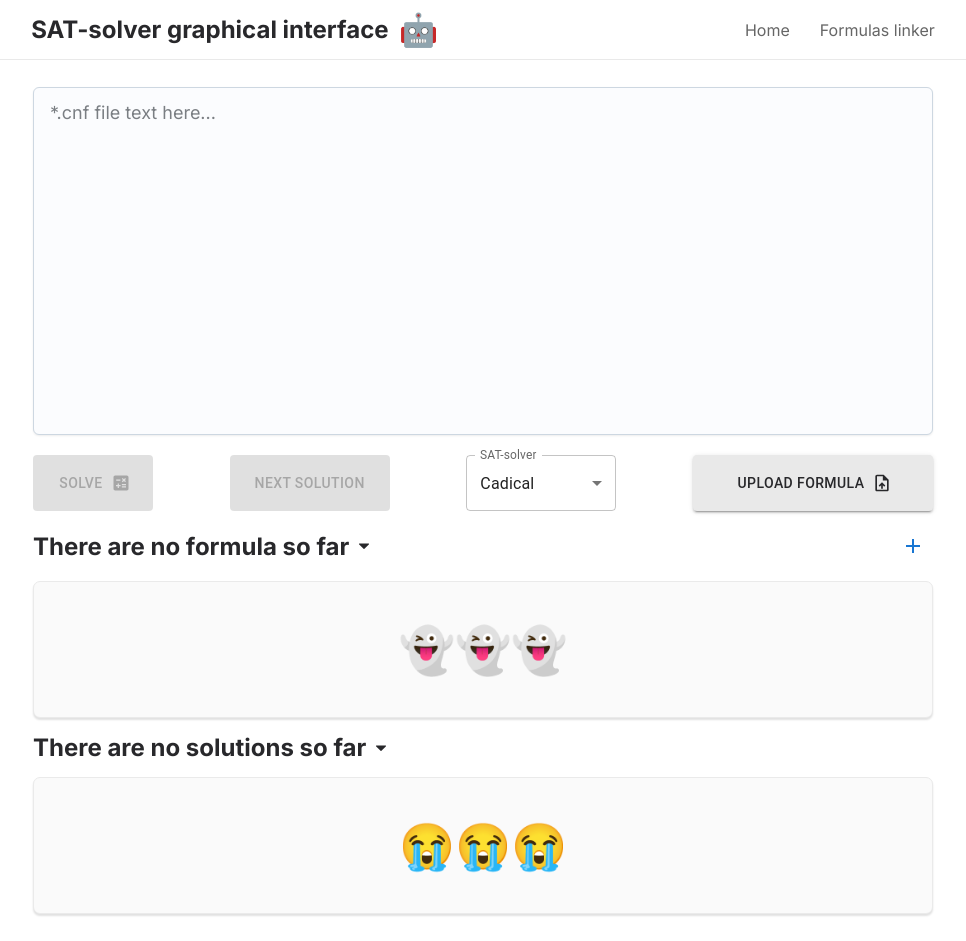
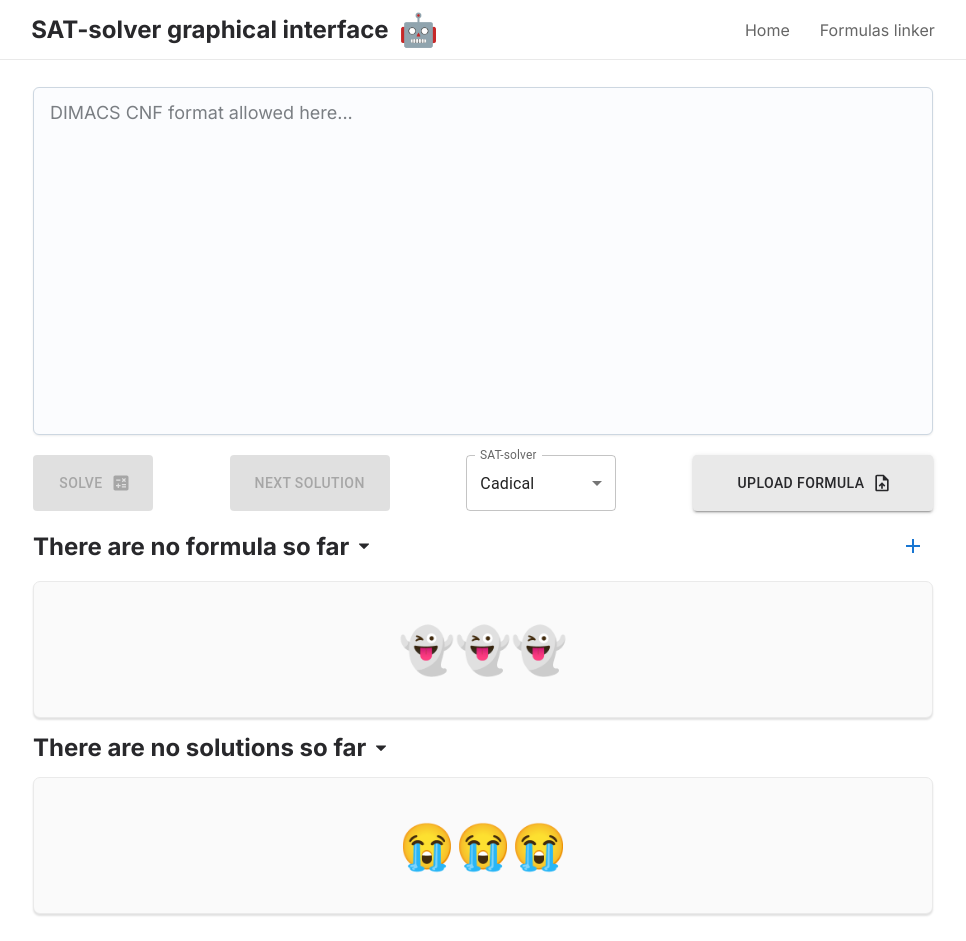
Before and after one commit to vvvvvvvector/SAT-solver-graphical-interface-client, a React (Vite) app: page / in a window 1280 px wide. Shown: the whole page, without its empty margins (157-1123 px from the left). Built offline with nearby package versions, Linux system fonts and the light colour scheme.

Commit message:
refactoring

```diff
--- a/src/components/Variable/Variable.tsx
+++ b/src/components/Formula/Clause/Variable/Variable.tsx
@@ -2,10 +2,10 @@ import React from "react";
 import { toast } from "react-hot-toast";
 
 import { useDispatch } from "react-redux";
-import { removeVariable } from "../../redux/slices/formula";
-import { clearTextArea } from "../../redux/slices/textArea";
+import { removeVariable } from "../../../../redux/slices/formula";
+import { clearTextArea } from "../../../../redux/slices/textArea";
 
-import { VariableType } from "../../shared/types";
+import { VariableType } from "../../../../shared/types";
 
 import styles from "./Variable.module.scss";
 
--- a/src/components/Formula/Formula.tsx
+++ b/src/components/Formula/Formula.tsx
@@ -9,7 +9,7 @@ import { clearTextArea } from "../../redux/slices/textArea";
 import { IconButton, Pagination } from "@mui/material";
 import AddIcon from "@mui/icons-material/Add";
 
-import { Clause } from "../index";
+import { Clause } from "./Clause/Clause";
 
 import styles from "./Formula.module.scss";
 
--- a/src/components/Panel/Panel.tsx
+++ b/src/components/Panel/Panel.tsx
@@ -32,7 +32,7 @@ import styles from "./Panel.module.scss";
 export const Panel: React.FC = () => {
   const dispatch = useDispatch();
 
-  const { cnf } = useSelector((state: RootState) => state.textArea);
+  const { dimacs } = useSelector((state: RootState) => state.textArea);
 
   const [solver, setSolver] = React.useState("cd");
   const [loading, setLoading] = React.useState(false);
@@ -43,7 +43,7 @@ export const Panel: React.FC = () => {
 
       const response = await axiosInstance.post("solve", {
         solver,
-        cnf,
+        dimacs,
       });
 
       setLoading(false);
@@ -125,18 +125,18 @@ export const Panel: React.FC = () => {
         sx={{
           marginBottom: "20px",
         }}
-        value={cnf}
+        value={dimacs}
         onChange={(event) => dispatch(setTextArea(event.target.value))}
         minRows={12}
         maxRows={12}
         size="lg"
-        placeholder="*.cnf file text here..."
+        placeholder="DIMACS CNF format allowed here..."
       />
       <div className={styles.controls}>
         <Button
           sx={{ ...buttonStyle, maxWidth: "120px", width: "100%" }}
           onClick={onClickSolve}
-          disabled={loading || cnf === ""}
+          disabled={loading || dimacs === ""}
           endIcon={<CalculateIcon />}
           variant="contained"
         >
@@ -150,7 +150,7 @@ export const Panel: React.FC = () => {
             whiteSpace: "nowrap",
           }}
           onClick={onClickNext}
-          disabled={loading || cnf === ""}
+          disabled={loading || dimacs === ""}
           variant="contained"
         >
           {loading ? "Finding..." : "Next solution"}
@@ -194,7 +194,7 @@ export const Panel: React.FC = () => {
             hidden
             type="file"
             onChange={onClickUpload}
-            accept=".txt, .cnf"
+            accept=".txt, .dimacs"
           />
         </Button>
       </div>
--- a/src/components/index.ts
+++ b/src/components/index.ts
@@ -1,5 +1,3 @@
-export * from "./Clause/Clause";
-export * from "./Variable/Variable";
 export * from "./Formula/Formula";
 export * from "./Header/Header";
 export * from "./Panel/Panel";
--- a/src/redux/slices/formula.ts
+++ b/src/redux/slices/formula.ts
@@ -1,13 +1,6 @@
 import { createSlice, PayloadAction } from "@reduxjs/toolkit";
 
 import { ClauseType } from "../../shared/types";
-
-type ClauseId = number;
-
-type VariableId = {
-  variableId: number;
-  clauseId: number;
-};
 
 const initialState = {
   opened: true,
@@ -48,12 +41,15 @@ export const formulaSlice = createSlice({
         return clause;
       });
     },
-    removeClause(state, action: PayloadAction<ClauseId>) {
+    removeClause(state, action: PayloadAction<number>) {
       state.clauses = state.clauses.filter(
         (clause) => clause.id !== action.payload
       );
     },
-    removeVariable(state, action: PayloadAction<VariableId>) {
+    removeVariable(
+      state,
+      action: PayloadAction<{ variableId: number; clauseId: number }>
+    ) {
       const clause = state.clauses.find(
         (clause) => clause.id === action.payload.clauseId
       );
--- a/src/redux/slices/textArea.ts
+++ b/src/redux/slices/textArea.ts
@@ -3,14 +3,14 @@ import { createSlice, PayloadAction } from "@reduxjs/toolkit";
 export const textAreaSlice = createSlice({
   name: "textArea",
   initialState: {
-    cnf: "",
+    dimacs: "",
   },
   reducers: {
     setTextArea(state, action: PayloadAction<string>) {
-      state.cnf = action.payload;
+      state.dimacs = action.payload;
     },
     clearTextArea(state) {
-      state.cnf = "";
+      state.dimacs = "";
     },
   },
 });
```
Also changed, not shown: src/components/Formula/Clause/Clause.tsx (renamed from src/components/Clause/Clause.tsx, +4 -4 lines), src/components/Formula/Clause/Clause.module.scss (renamed from src/components/Clause/Clause.module.scss), src/components/Formula/Clause/Variable/Variable.module.scss (renamed from src/components/Variable/Variable.module.scss).
